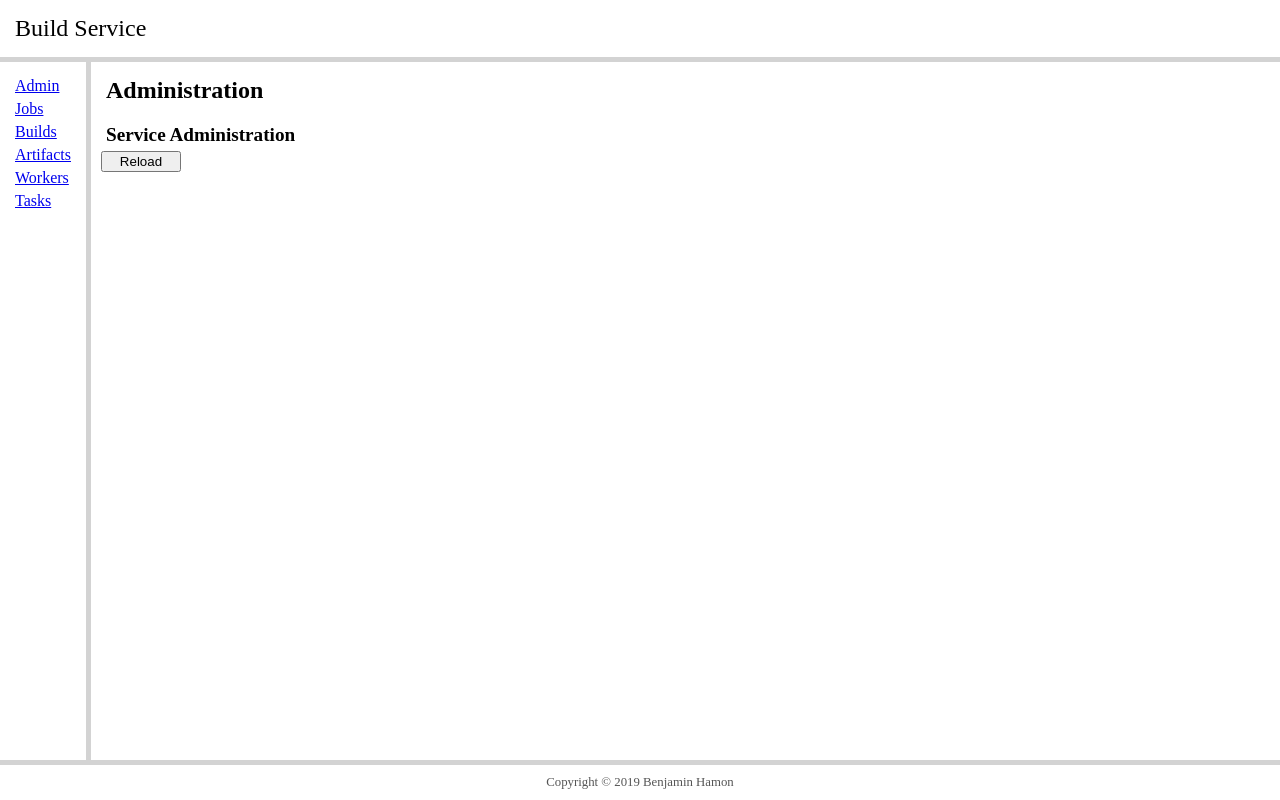
After one commit to BenjaminHamon/JobOrchestra, a Python web app: template website/bhamon_build_website/templates/admin/index.html in a window 1280 px wide. The commit adds this page. Run offline with Jinja, Linux system fonts and the light colour scheme; the template is opened without the code that fills it, so the values that code supplies are empty.

Commit message:
Expose service reload in new website page for administration

```diff
--- /dev/null
+++ b/website/bhamon_build_website/templates/admin/index.html
@@ -0,0 +1,12 @@
+{% extends 'layout.html' %}
+
+{% block content %}
+<h1>Administration</h1>
+
+<section>
+	<h2>Service Administration</h2>
+	<form class="action-group" method="post">
+		<button formaction="{{ url_for('reload_service') }}">Reload</button>
+	</form>
+</section>
+{% endblock %}
--- a/website/bhamon_build_website/templates/layout.html
+++ b/website/bhamon_build_website/templates/layout.html
@@ -14,6 +14,7 @@
 		</header>
 
 		<nav>
+			<a href="{{ url_for('administration_index') }}">Admin</a>
 			<a href="{{ url_for('job_collection_index') }}">Jobs</a>
 			<a href="{{ url_for('build_collection_index') }}">Builds</a>
 			<a href="{{ url_for('artifact_storage_index') }}">Artifacts</a>
--- a/website/bhamon_build_website/website.py
+++ b/website/bhamon_build_website/website.py
@@ -5,6 +5,7 @@ import flask
 import jinja2
 import werkzeug
 
+import bhamon_build_website.admin_controller as admin_controller
 import bhamon_build_website.build_controller as build_controller
 import bhamon_build_website.helpers as helpers
 import bhamon_build_website.job_controller as job_controller
@@ -23,6 +24,8 @@ def configure(application):
 
 def register_routes(application):
 	application.add_url_rule("/", methods = [ "GET" ], view_func = home)
+	application.add_url_rule("/admin", methods = [ "GET" ], view_func = admin_controller.administration_index)
+	application.add_url_rule("/admin/reload", methods = [ "POST" ], view_func = admin_controller.reload_service)
 	application.add_url_rule("/artifact_storage", methods = [ "GET" ], view_func = artifact_storage_index)
 	application.add_url_rule("/build_collection", methods = [ "GET" ], view_func = build_controller.build_collection_index)
 	application.add_url_rule("/build/<build_identifier>", methods = [ "GET" ], view_func = build_controller.build_index)
```
Also changed, not shown: website/bhamon_build_website/admin_controller.py (added, +17 -0 lines).
